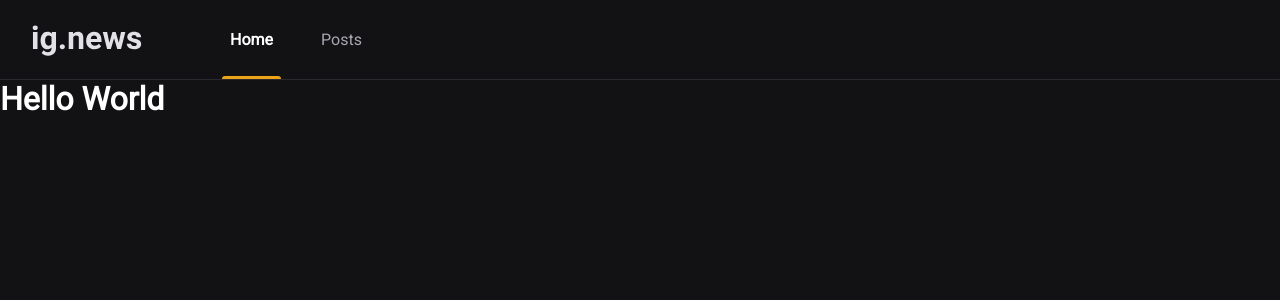
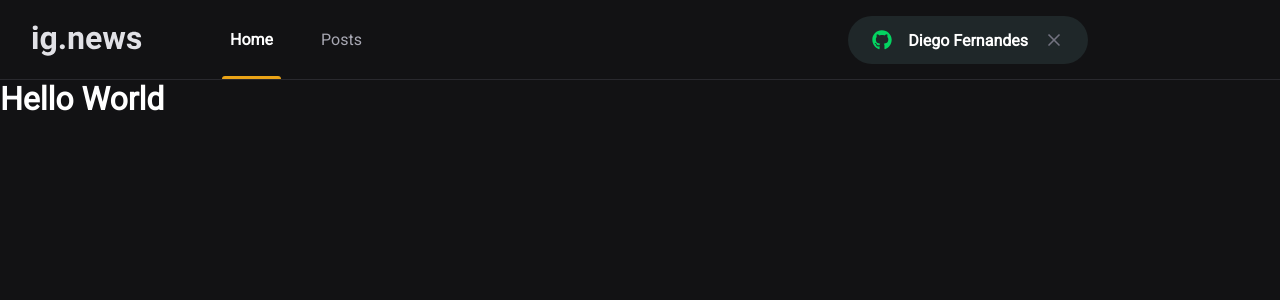
Before and after one commit to humbertocxc/react, a Next.js app: page / in a window 1280 px wide. Shown: the top 300 px of the page. Built offline with nearby package versions, Linux system fonts and the light colour scheme.

Commit message:
sign in button

```diff
--- a/package.json
+++ b/package.json
@@ -12,6 +12,7 @@
     "next": "11.1.2",
     "react": "17.0.2",
     "react-dom": "17.0.2",
+    "react-icons": "^4.2.0",
     "sass": "^1.41.1"
   },
   "devDependencies": {
--- a/src/components/Header/index.tsx
+++ b/src/components/Header/index.tsx
@@ -1,4 +1,5 @@
 /* eslint-disable @next/next/no-img-element */
+import { SignInButton } from '../signInButton';
 import styles from './styles.module.scss';
 
 export function Header() {
@@ -10,6 +11,7 @@
           <a href="#" className={styles.active}>Home</a>
           <a href="#">Posts</a>
         </nav>
+        <SignInButton />
       </div>
     </header>
   );
--- a/src/components/Header/styles.module.scss
+++ b/src/components/Header/styles.module.scss
@@ -49,4 +49,8 @@
       }
     }
   }
+
+  button {
+    margin-left: auto;
+  }
 }
--- /dev/null
+++ b/src/components/signInButton/index.tsx
@@ -0,0 +1,21 @@
+import styles from './styles.module.scss';
+
+import { FaGithub } from 'react-icons/fa';
+import { FiX } from 'react-icons/fi'
+
+export function SignInButton() {
+  const isUserLoggedIn = true;
+
+  return isUserLoggedIn ? (
+    <button type="button" className={styles.signInButton}>
+      <FaGithub color="#04d361"/>
+      Diego Fernandes
+      <FiX color="#737380" className={styles.closeIcon} />
+    </button>
+  ) : (
+    <button type="button" className={styles.signInButton}>
+      <FaGithub color="#eba417"/>
+      Cadastrar com GitHub
+    </button>
+  )
+}
--- /dev/null
+++ b/src/components/signInButton/styles.module.scss
@@ -0,0 +1,34 @@
+.signInButton {
+  height: 3rem;
+  border-radius: 3rem;
+  background: var(--gray-850);
+  border: 0;
+  padding: 0 1.5rem;
+
+  display: flex;
+  align-items: center;
+  justify-content: center;
+
+  color: var(--white);
+  font-weight: bold;
+
+  svg {
+    width: 20px;
+    height: 20px;
+  }
+
+  svg:first-child {
+    margin-right: 1rem;
+  }
+
+  svg.closeIcon {
+    margin-left: 1rem;
+  }
+
+  transition: filter 0.2s;
+
+  &:hover {
+    filter: brightness(0.8);
+  }
+
+}
--- a/src/styles/global.scss
+++ b/src/styles/global.scss
@@ -10,6 +10,7 @@
   --gray-50: #e1e1e6;
   --gray-300: #a8a8b3;
   --gray-700: #29292e;
+  --gray-850: #1f2729;
   --gray-900: #121214;
 
   --cyan-500: #61dafd;
```
Also changed, not shown: 1 other file (tests, documents, lock files or other folders).
